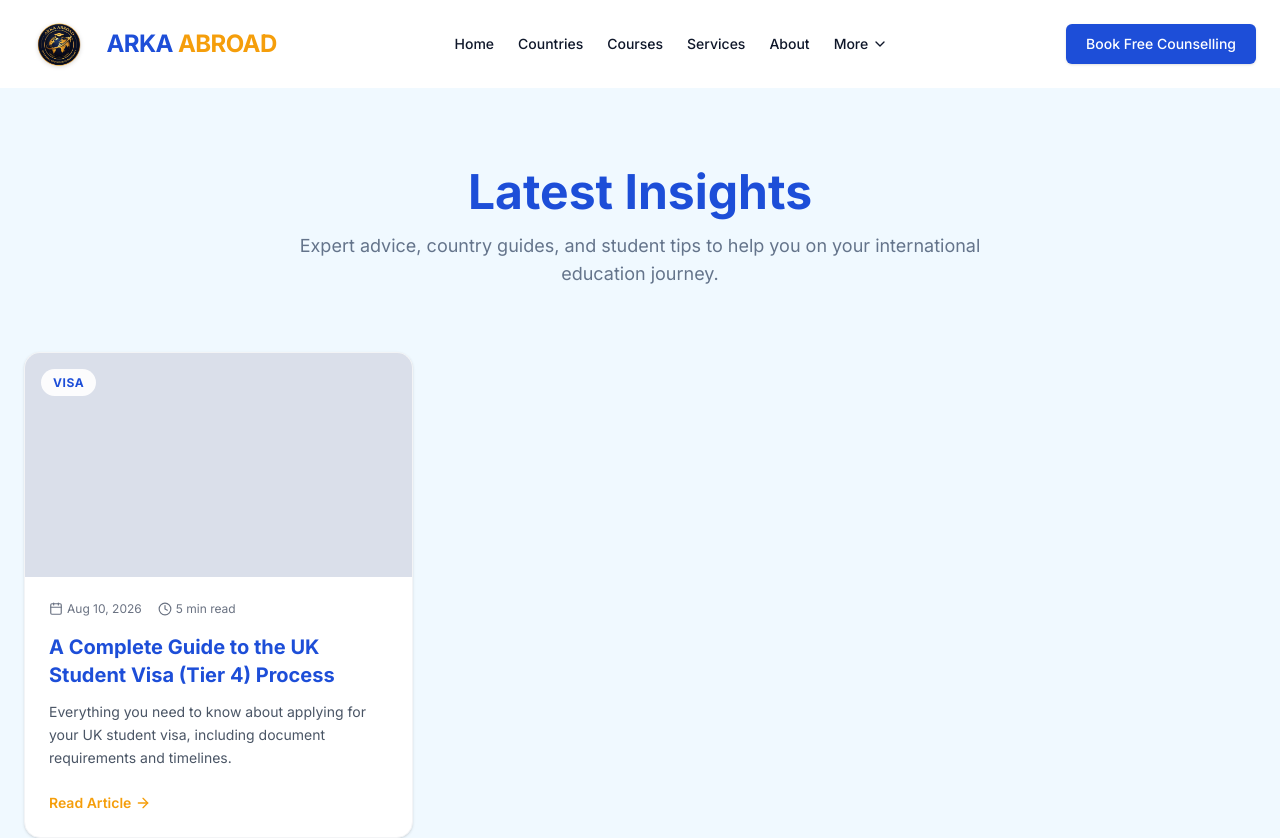
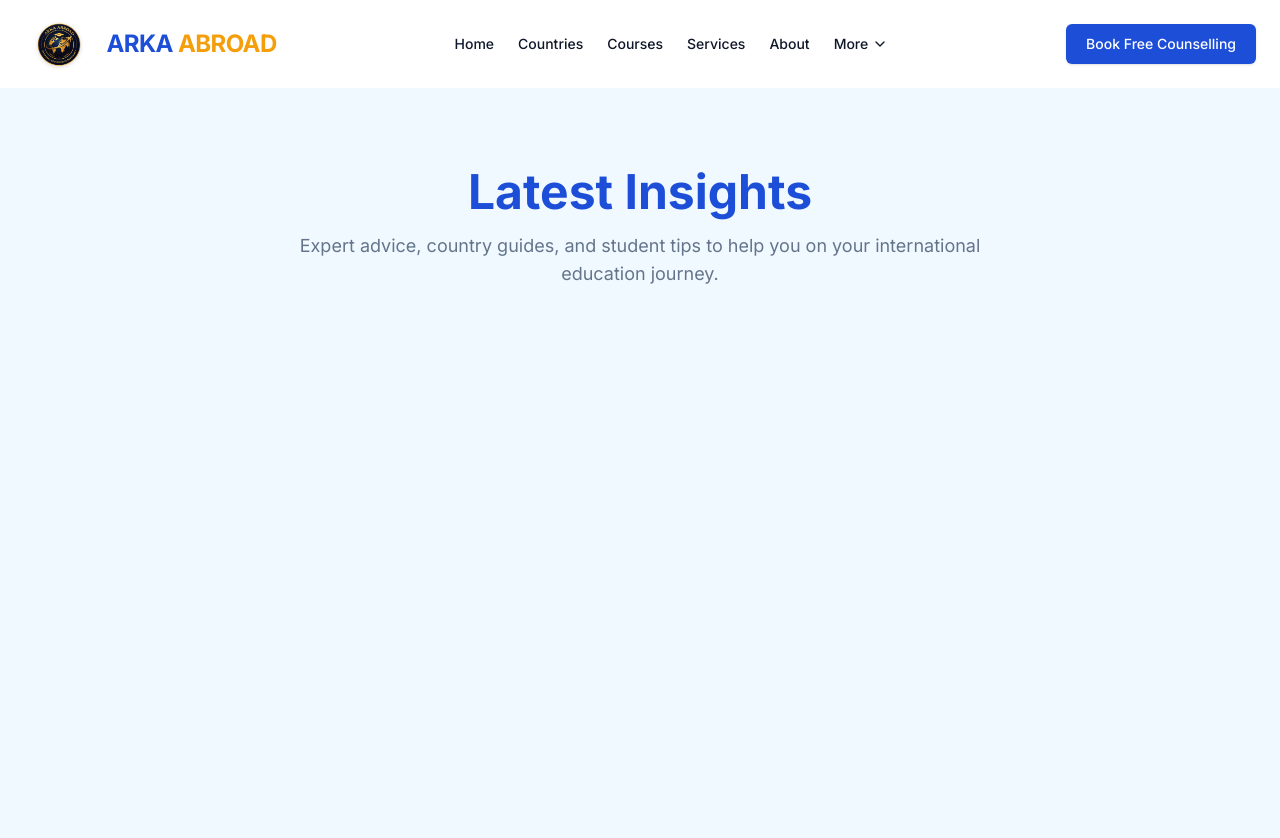
Before and after one commit to srikalyan28/arka-site, a Next.js app: page /blog in a window 1280 px wide. Shown: the top 838 px of the page. Built offline with nearby package versions, Linux system fonts and the light colour scheme.

Commit message:
chore: remove all dummy blogs

```diff
--- a/src/data/blogs.ts
+++ b/src/data/blogs.ts
@@ -1,12 +1 @@
-export const blogs = [
-  {
-    slug: "guide-to-uk-student-visa",
-    title: "A Complete Guide to the UK Student Visa (Tier 4) Process",
-    category: "Visa",
-    excerpt: "Everything you need to know about applying for your UK student visa, including document requirements and timelines.",
-    content: "<p>The UK student visa process can seem daunting, but with proper preparation...</p>",
-    date: "2026-08-10",
-    readTime: "5 min read",
-    image: "placeholder"
-  },
-];
+export const blogs: any[] = [];
```
